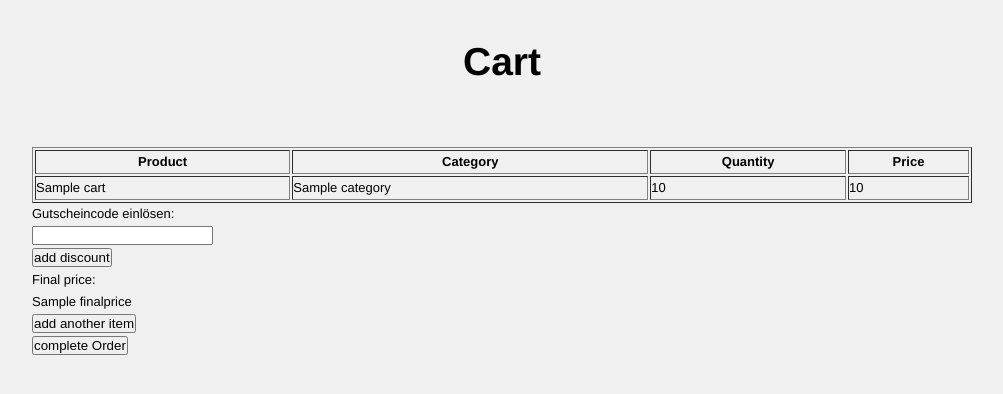
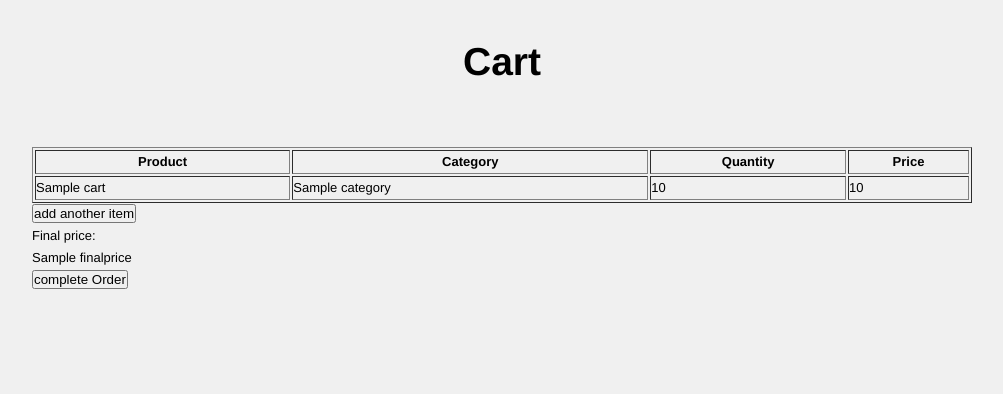
Before and after one commit to the-big-1/mc-tank, a Spring app: page /cart in a window 1280 px wide. Shown: the top 394 px of the page, without its empty margins (138-1141 px from the left). Run offline with Thymeleaf, Linux system fonts and the light colour scheme; the template is opened without the code that fills it: most values are stand-ins (such as "Sample title", 1, 10 or a date in 2020); data that the repository does not hold is empty; the project's own start-up code is not run, and a stand-in starts its controllers and pages.

Commit message:
worked on cart

```diff
--- a/src/main/resources/templates/cart.html
+++ b/src/main/resources/templates/cart.html
@@ -28,15 +28,14 @@
         </p>
         <p>
     <form method="post" th:action="@{/cart}">
-        <label> Gutscheincode einlösen:</label><br>
-        <input id="discountCode" name="discountCode" type="text"/> <br>
-        <button type="submit"> add discount </button>
+        <!--<label> Gutscheincode einlösen:</label><br>-->
+        <!--<input id="discountCode" name="discountCode" type="text"/> <br>-->
+        <!-- <button type="submit"> add discount </button> -->
     </form>
     </p>
     <div>
-
+  		<a href='/items'><button>add another item</button></a><br>
         <p>Final price:</p><p th:text="${finalprice}"></p>
-        <a href='/items'><button>add another item</button></a><br>
         <a href='/checkout'><button> complete Order</button></a><br>
     </div>
 </body>
```
Also changed, not shown: src/main/java/company18/mctank/controller/DiscountController.java (+9 -3 lines).
